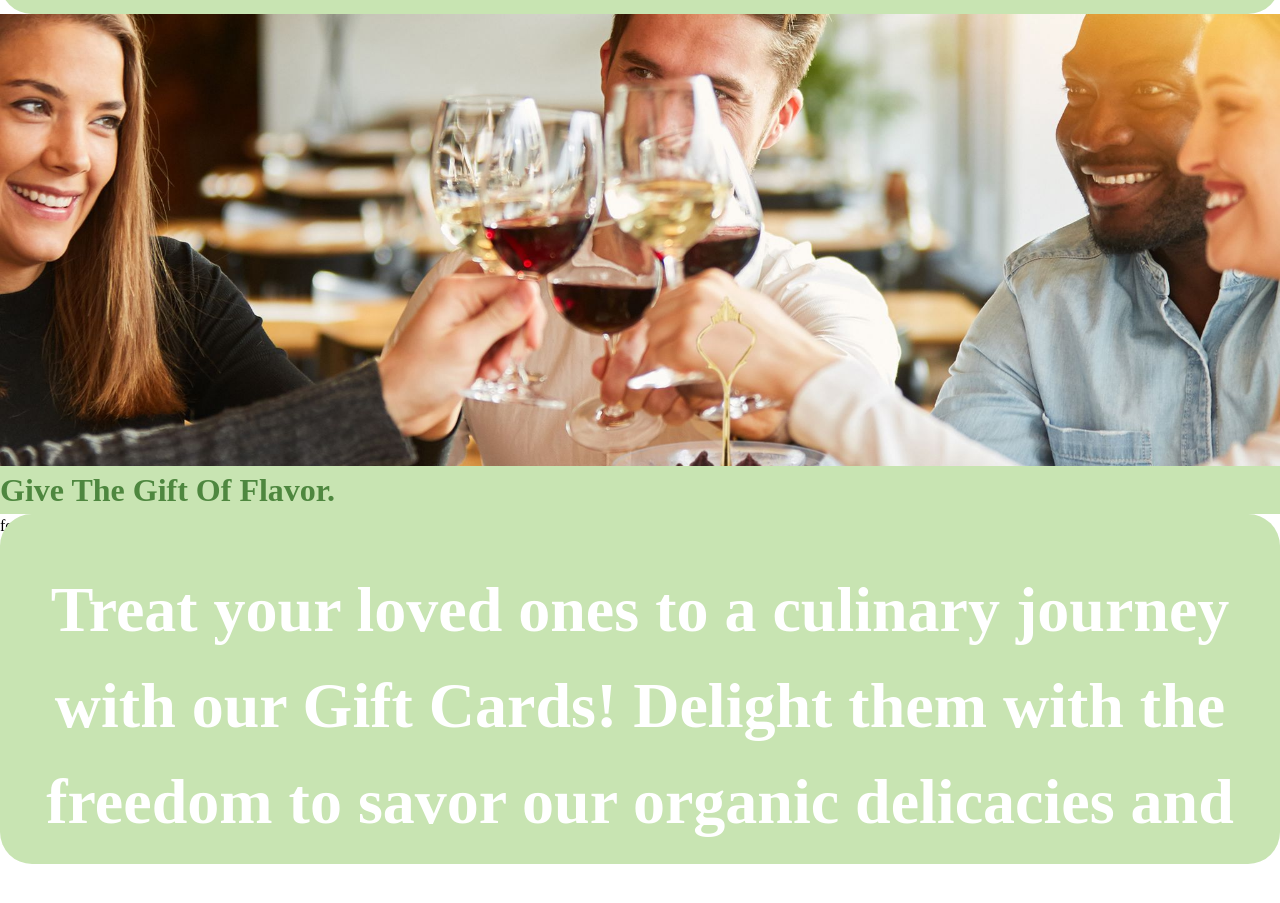
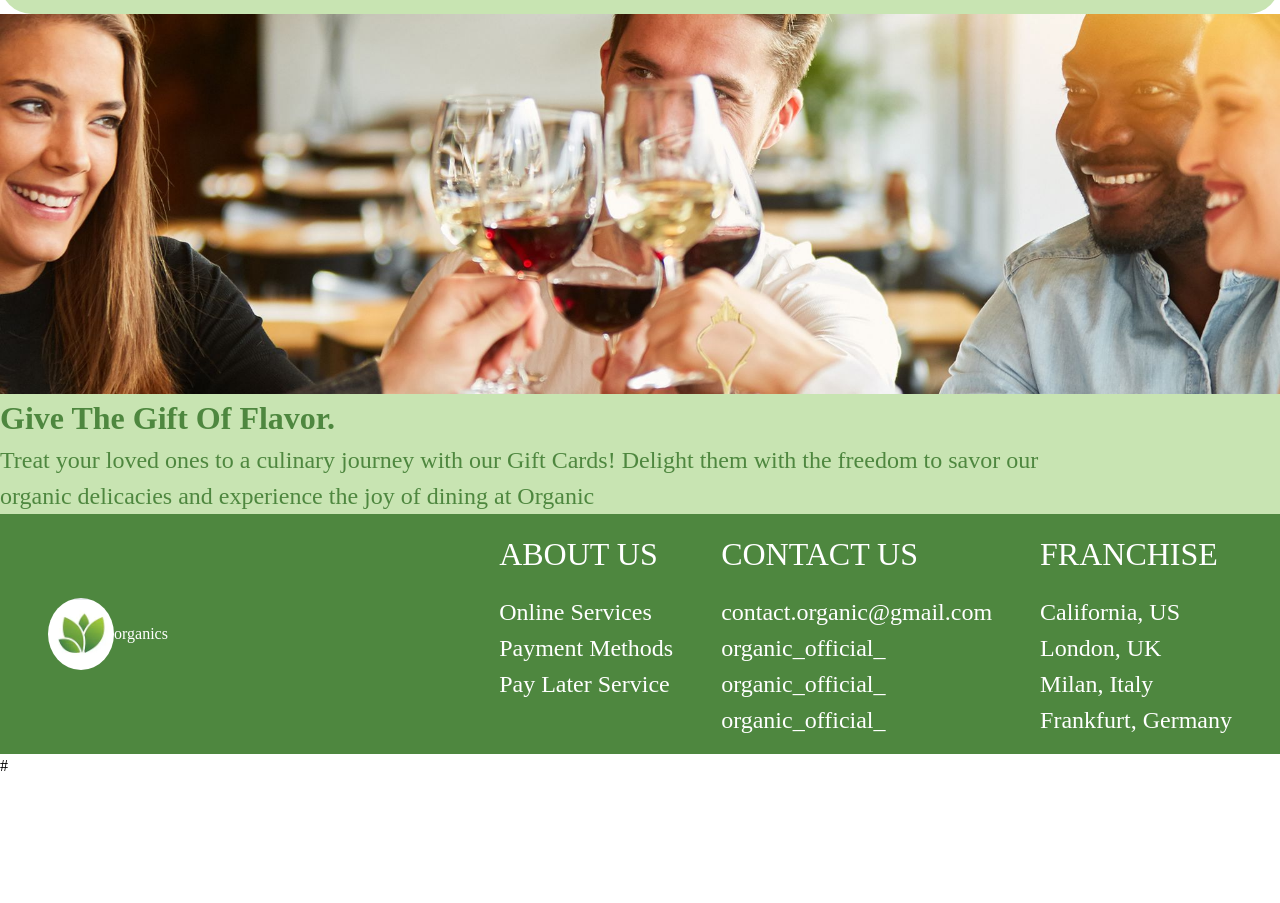
Before and after one commit to tmccann/organicRestaurant, a plain HTML site: page index.html in a window 1280 px wide. Shown: the part 1561-2464 px from the top of the page. After the commit the page ends 2339 px from the top, so only its background shows below. Drawn offline with Linux system fonts and the light colour scheme.

Commit message:
footer added

```diff
--- a/index.html
+++ b/index.html
@@ -10,7 +10,7 @@
   <body>
     <header>
       <nav>
-        <h1>organics</h1>
+        <div class="logo"><img src="./images/logo.png" alt=""><h1>organics</h1></div>
         <ul class="navLinks" role="list">
           <li><a class="link" href="./pages/menu.html">menu</a></li>
           <li><a class="link" href="./pages/giftcard.html">gift cards</a></li>
@@ -41,7 +41,31 @@
         <p>Treat your loved ones to a culinary journey with our Gift Cards! Delight them with the freedom to savor our organic delicacies and experience the joy of dining at Organic </p>
       </div>
     </section>
-    <footer>footer</footer>
-  <script type="module" src="./index.js"></script>
+    <footer>
+      <div class="logo"><img src="./images/logo.png" alt=""><h1>organics</h1></div>
+      <div class="footer-links">
+      <ul role="list">
+        <li class="heading">ABOUT US</li>
+        <li>Online Services</li>
+        <li>Payment Methods</li>
+        <li>Pay Later Service</li>
+      </ul>
+      <ul role="list">
+        <li class="heading">CONTACT US</li>
+        <li>contact.organic@gmail.com</li>
+        <li>organic_official_</li>
+        <li>organic_official_</li>
+        <li>organic_official_</li>
+      </ul>
+      <ul role="list">
+        <li class="heading">FRANCHISE</li>
+        <li>California, US</li>
+        <li>London, UK</li>
+        <li>Milan, Italy</li>
+        <li>Frankfurt, Germany</li>
+      </ul>
+    </div>
+    </footer>
+  <script type="module" src="./index.js"></script>#
   </body>
 </html>
--- a/style.css
+++ b/style.css
@@ -75,6 +75,11 @@ nav{
 
 }
 
+.logo{
+  display: flex;
+  align-items: center;
+}
+
 .navLinks li{
   display: inline-flex;
 }
@@ -105,7 +110,7 @@ section.hero {
   height: 500px;
 }
 
-p {
+.overlap p {
   background-color: #C8E4B2;
   border-radius: 2rem;
   font-size: 4rem;
@@ -199,11 +204,42 @@ h3{
   width: 100%;
 }
 
+
 .gift-text >h5{
   font-size: 2rem;
   font-weight: bold;
 }
 
+.gift-text p{
+  max-width: 85%;
+  font-size: 1.5rem;
+}
+
+footer{
+  display: flex;
+  justify-content: space-between;
+  background-color: #4E873F;
+  color: white;
+  padding: 1rem 3rem;
+
+}
+footer img{
+  border-radius: 50%;
+}
+.footer-links{
+  display: flex;
+  gap: 3rem;
+
+}
+
+ul li{
+  font-size: 1.5rem;
+}
+
+ul .heading{
+  font-size: 2rem;
+  margin-bottom: 1rem;
+}
 
 /* Front-end Style Guide
 
```
Also changed, not shown: images/logo.png (added).
